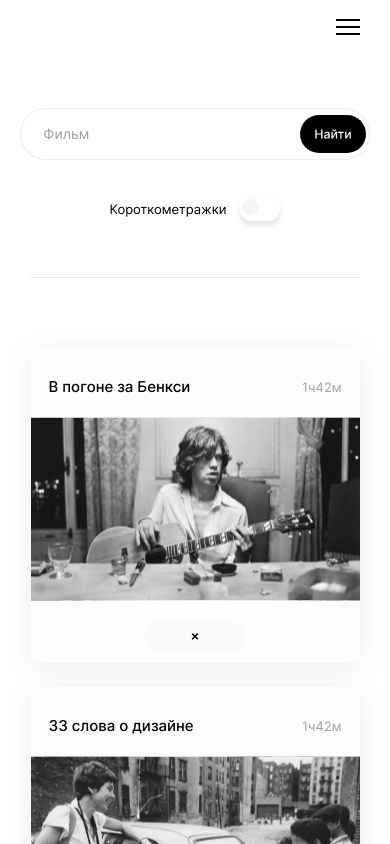
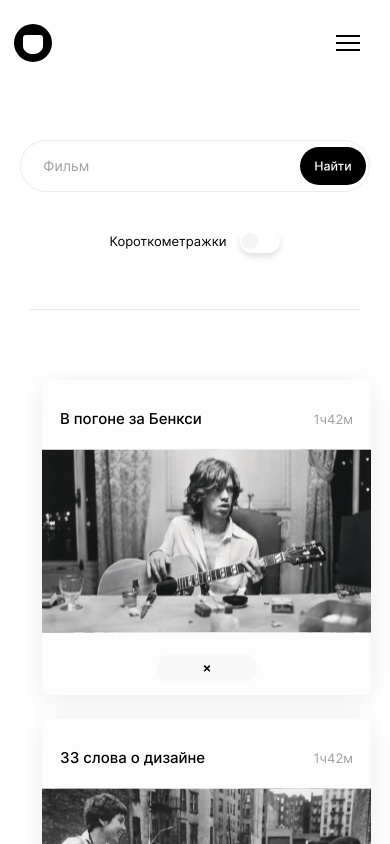
Before and after one commit to Faust199/movies-explorer-frontend, a React (Create React App) app: page /saved-movies in a window 390 px wide. Shown: the top 844 px of the page. Built offline with nearby package versions, Linux system fonts and the light colour scheme.

Commit message:
code review fix

```diff
--- a/package.json
+++ b/package.json
@@ -16,7 +16,8 @@
     "start": "react-scripts start",
     "build": "react-scripts build",
     "test": "react-scripts test",
-    "eject": "react-scripts eject"
+    "eject": "react-scripts eject",
+    "deploy": "npm run build && scp -r ./build/* polnikita199@130.193.55.233:/home/polnikita199/movies-explorer-frontend"
   },
   "eslintConfig": {
     "extends": [
--- a/src/components/AboutMe/AboutMe.js
+++ b/src/components/AboutMe/AboutMe.js
@@ -14,8 +14,8 @@ function AboutMe(props) {
                     <p className={'aboutme__description'}>Я родился и живу в Саратове, закончил факультет экономики СГУ. У меня есть жена
                         и дочь. Я люблю слушать музыку, а ещё увлекаюсь бегом. Недавно начал кодить. С 2015 года работал в компании «СКБ Контур». После того, как прошёл курс по веб-разработке, начал заниматься фриланс-заказами и ушёл с постоянной работы.</p>
                     <div className={'aboutme__social'}>
-                        <a className={'aboutme__link'} href={'www.facebook.com'}>Facebook</a>
-                        <a className={'aboutme__link'} href={'https://github.com/Faust199'}>Github</a>
+                        <a className={'aboutme__link'} href={'https://facebook.com'} target="_blank">Facebook</a>
+                        <a className={'aboutme__link'} href={'https://github.com/Faust199'} target="_blank">Github</a>
                     </div>
                 </div>
                 <div className={'aboutme__column'}>
--- a/src/components/AboutProject/AboutProject.css
+++ b/src/components/AboutProject/AboutProject.css
@@ -31,7 +31,7 @@
 }
 
 .aboutproject__textconlumn {
-    margin: 0;
+    margin: 0 5px 0 0;
     padding: 0;
     display: flex;
     flex-direction: column;
--- a/src/components/FilterCheckbox/FilterCheckbox.css
+++ b/src/components/FilterCheckbox/FilterCheckbox.css
@@ -26,6 +26,7 @@
 .filtercheckbox__marker {
     width: 16px;
     height: 16px;
+    margin-top: 2px;
     border-radius: 45px;
     background: #f5f5f5;
     transition: transform 0.2s ease-in-out;
--- a/src/components/Footer/Footer.js
+++ b/src/components/Footer/Footer.js
@@ -10,9 +10,9 @@ function Footer() {
             <div className={'footer__container'}>
                 <p className={'footer__link'}>© 2020</p>
                 <div className={'footer__social'}>
-                    <a className={'footer__link'} href={'https://practicum.yandex.ru/'}>Яндекс.Практикум</a>
-                    <a className={'footer__link'} href={'https://github.com/Faust199'}>Github</a>
-                    <a className={'footer__link'} href={'www.facebook.com'}>Facebook</a>
+                    <a className={'footer__link'} href={'https://practicum.yandex.ru/'} target="_blank">Яндекс.Практикум</a>
+                    <a className={'footer__link'} href={'https://github.com/Faust199'} target="_blank">Github</a>
+                    <a className={'footer__link'} href={'www.facebook.com'} target="_blank">Facebook</a>
                 </div>
             </div>
 
--- a/src/components/Header/Header.css
+++ b/src/components/Header/Header.css
@@ -131,10 +131,10 @@
     top: -7px;
 }
 @media screen and (max-width: 768px) {
-    .header__list {
+    .header__films {
         max-height: 0;
         overflow: hidden;
-        position: absolute;
+        /*position: absolute;*/
         background-color: white;
         text-align: center;
         margin: 0;
@@ -156,7 +156,7 @@
 
     .header {
         display: flex;
-        justify-content: flex-end;
+        justify-content: space-between;
     }
 
     .header__logo {
--- a/src/components/MoviesCard/MoviesCard.js
+++ b/src/components/MoviesCard/MoviesCard.js
@@ -34,7 +34,7 @@ function MoviesCard(props) {
                 <p className={'moviescard__title'}>{props.title}</p>
                 <p className={'moviescard__time'}>{props.subtitle}</p>
             </div>
-            <img src={props.image} className={'moviescard__image'} alt={'Picture'}/>
+            <img src={props.image} className={'moviescard__image'} alt={'Картинка'}/>
             {createButton()}
         </div>
     );
--- a/src/components/MoviesCardList/MoviesCardList.css
+++ b/src/components/MoviesCardList/MoviesCardList.css
@@ -1,8 +1,8 @@
 .moviescardlist {
     display: flex;
     flex-wrap: wrap;
-    align-items: center;
-    justify-content: center;
+    align-items: flex-start;
+    justify-content: flex-start;
     margin: 70px 70px 50px 70px;
 }
 
--- a/src/components/Portfolio/Portfolio.js
+++ b/src/components/Portfolio/Portfolio.js
@@ -7,21 +7,21 @@ function Portfolio() {
         <div className={'portfolio'}>
             <h3 className={'portfolio__title'}>Портфолио</h3>
             <div className={'portfolio__container'}>
-                <div className={'portfolio__row'} onClick={() => {window.location.href = "https://github.com/Faust199/how-to-learn";}}>
+                <div className={'portfolio__row'} onClick={() => {window.open('https://github.com/Faust199/how-to-learn', '_blank').focus();}}>
                     <div className={'portfolio__row-container'}>
                         <p className={'portfolio__row-text'}>Статичный сайт</p>
                         <p className={'portfolio__row-textarrow'}>↗</p>
                     </div>
                     <div className={'portfolio__row-separator'} />
                 </div>
-                <div className={'portfolio__row'} onClick={() => {window.location.href = "https://faust199.github.io/russian-travel/";}}>
+                <div className={'portfolio__row'} onClick={() => {window.open('https://faust199.github.io/russian-travel/', '_blank').focus();}}>
                     <div className={'portfolio__row-container'}>
                         <p className={'portfolio__row-text'}>Адаптивный сайт</p>
                         <p className={'portfolio__row-textarrow'}>↗</p>
                     </div>
                     <div className={'portfolio__row-separator'} />
                 </div>
-                <div className={'portfolio__row'} onClick={() => {window.location.href = "https://polnikita.students.nomoredomains.xyz/";}}>
+                <div className={'portfolio__row'} onClick={() => {window.open('https://polnikita.students.nomoredomains.xyz/', '_blank').focus();}}>
                     <div className={'portfolio__row-container'}>
                         <p className={'portfolio__row-text'}>Одностраничное приложение</p>
                         <p className={'portfolio__row-textarrow'}>↗</p>
--- a/src/components/SearchForm/SearchForm.js
+++ b/src/components/SearchForm/SearchForm.js
@@ -7,7 +7,7 @@ function SearchForm() {
     return (
         <div className={'searchform'}>
             <div className={'searchform__container'}>
-                <input className={'searchform__input'} placeholder="Фильм"/>
+                <input className={'searchform__input'} placeholder="Фильм" required={true}/>
                 <FilterCheckbox />
             </div>
             <div className={'searchform__separator'}/>
--- a/src/components/Techs/Techs.css
+++ b/src/components/Techs/Techs.css
@@ -163,5 +163,11 @@
         letter-spacing: -0.04em;
         margin: 23px 0 22px 0;
     }
+}
+
+@media screen and (max-width: 320px) {
+    .techs {
+        background-color: #FFFFFF;
+    }
 
 }
```
